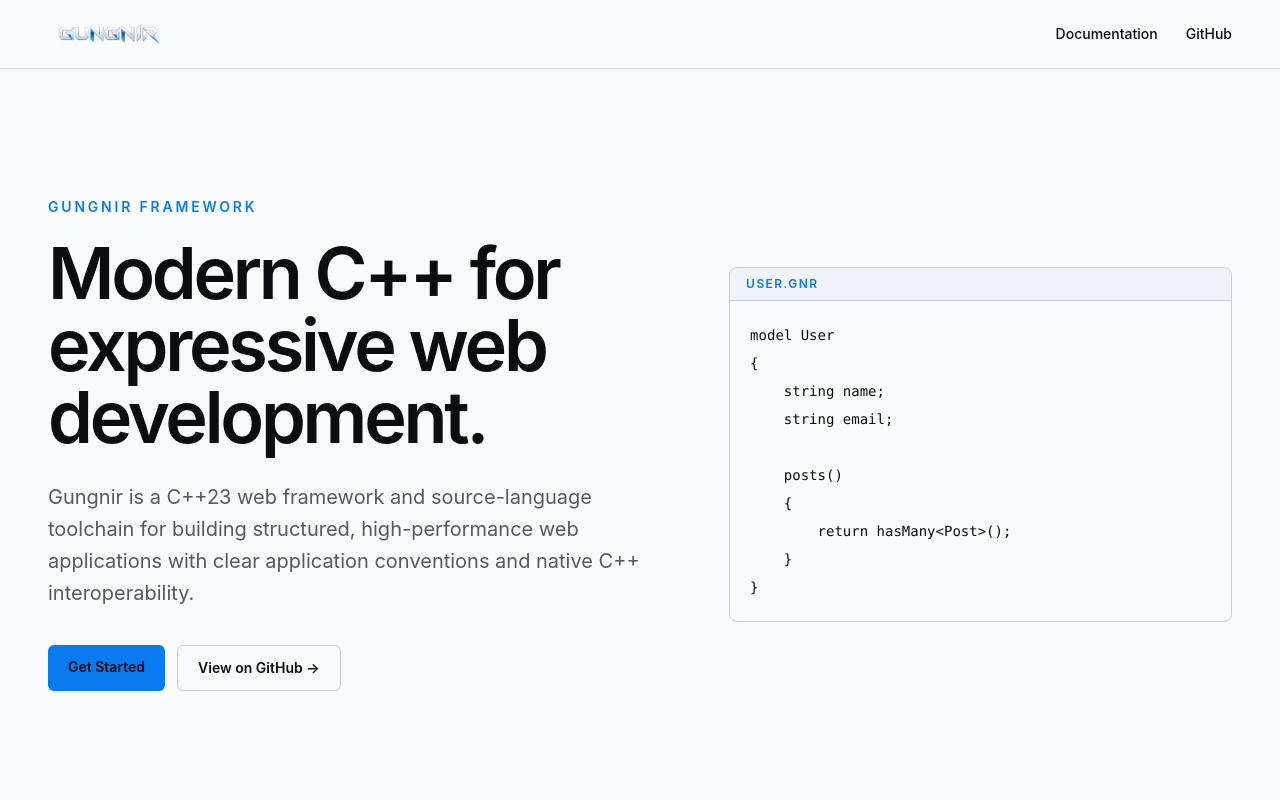
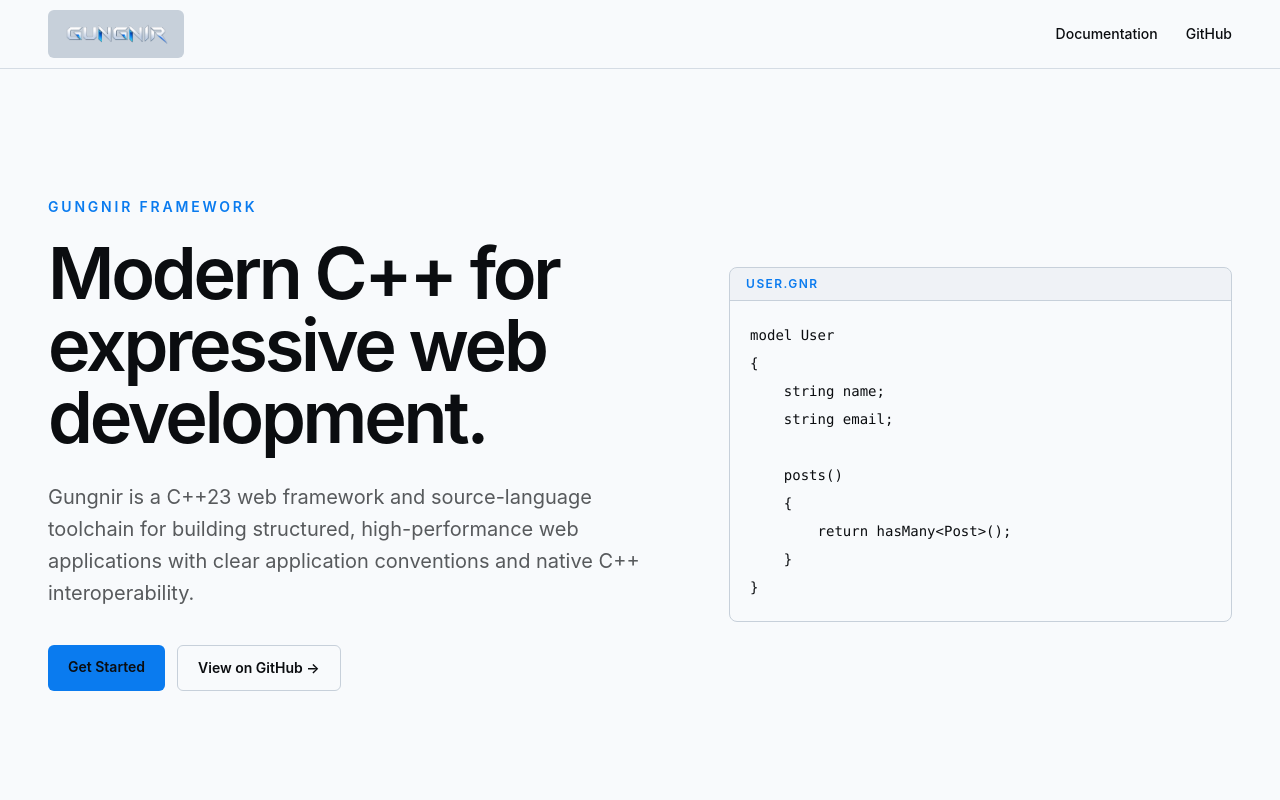
Before and after one commit to justinangeloperez327/next-gungnir, a Next.js app: page / in a window 1280 px wide. Shown: the top 800 px of the page. Built offline with nearby package versions, Linux system fonts and the light colour scheme.

Commit message:
Preserve logo contrast on light layout

```diff
--- a/components/layout/SiteHeader.tsx
+++ b/components/layout/SiteHeader.tsx
@@ -5,7 +5,11 @@ export function SiteHeader() {
   return (
     <header className="sticky top-0 z-50 border-b border-gungnir-silver/70 bg-gungnir-white/95 backdrop-blur">
       <div className="mx-auto flex h-[68px] max-w-7xl items-center justify-between px-5 sm:px-8 lg:px-12">
-        <Link href="/" aria-label="Gungnir home" className="flex items-center">
+        <Link
+          href="/"
+          aria-label="Gungnir home"
+          className="flex items-center rounded-md bg-gungnir-silver px-2 py-1"
+        >
           <Image
             src="/images/logo.png"
             alt="Gungnir"
```
